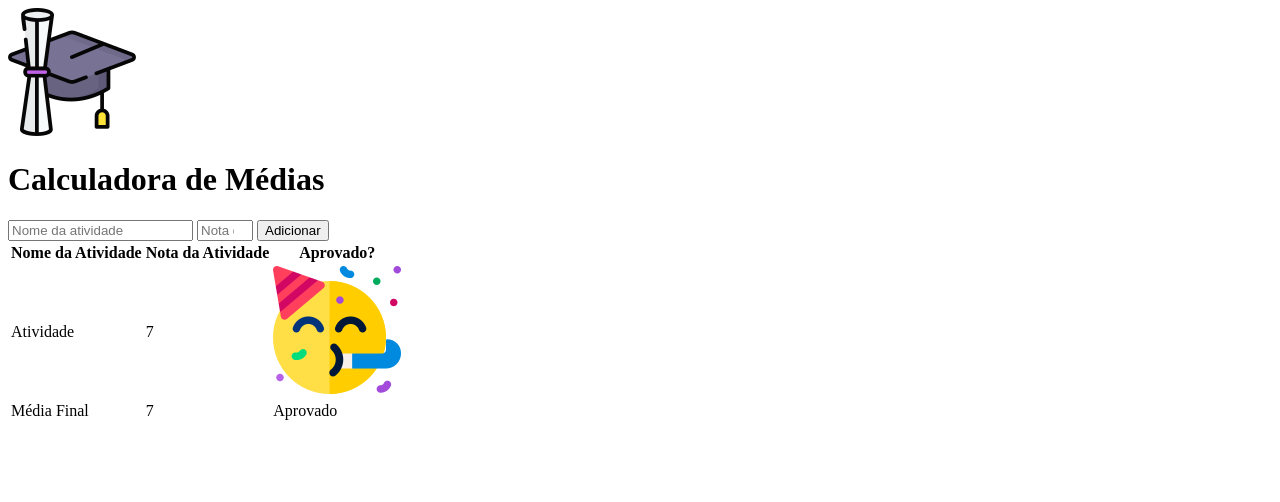
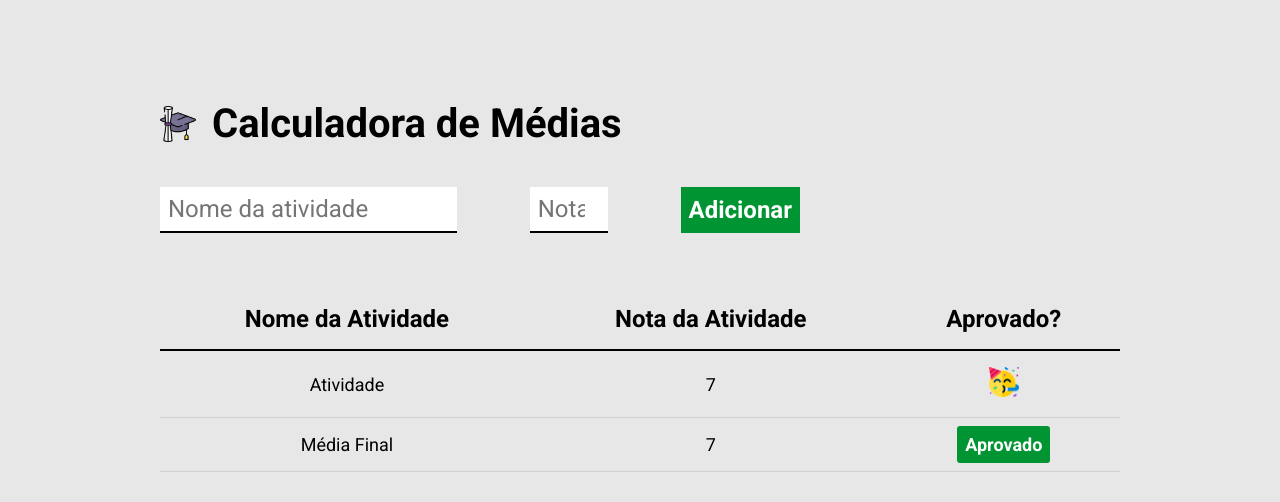
Before and after one commit to vinhaferreira/ebac_curso_frontend, a plain HTML site: page index.html in a window 1280 px wide. Drawn offline with Linux system fonts and the light colour scheme.

Commit message:
Módulo 8 Aula 03 Estilização criando main.css

```diff
--- a/index.html
+++ b/index.html
@@ -5,8 +5,13 @@
     <meta http-equiv="X-UA-Compatible" content="IE=edge">
     <meta name="viewport" content="width=device-width, initial-scale=1.0">
     <title>Calculadora de Médias</title>
+    <link rel="preconnect" href="https://fonts.googleapis.com">
+    <link rel="preconnect" href="https://fonts.gstatic.com" crossorigin>
+    <link href="https://fonts.googleapis.com/css2?family=Inter&family=Roboto:wght@400;700&display=swap" rel="stylesheet">
+    <link rel="stylesheet" href="/main.css">
 </head>
 <body>
+    <div class="container">
         <header>
             <img src="/images/logo.png" alt="capelo e diploma">
             <h1>Calculadora de Médias </h1>
@@ -16,7 +21,7 @@
             <input type="number" required placeholder="Nota da atividade" min="0" max="10"/>
             <button type="submit">Adicionar</button>
         </form>
-    <table>
+        <table cellspacing="0" >
             <thead>
                 <tr>
                     <th>
@@ -37,9 +42,10 @@
                 <tr>
                     <td>Média Final</td>
                     <td>7</td>
-                <td>Aprovado</td>
+                    <td><span class="resultado aprovado">Aprovado</span> </td>
                 </tr>
             </tfoot>
         </table>
+    </div>
 </body>
 </html>
--- /dev/null
+++ b/main.css
@@ -0,0 +1,97 @@
+*{
+    margin: 0;
+    padding: 0;
+    box-sizing: border-box;
+    font-family: 'Roboto', sans-serif;
+
+}
+
+body{
+    background-color: #E7E7E7;
+    padding-top: 100px;
+}
+
+header{
+    display: flex;
+    align-items: center;
+    margin-bottom: 40px;
+}
+header img{
+    height: 36px;
+    margin-right: 16px;
+}
+
+header h1{
+    font-size: 40px;
+    font-weight: bold;
+}
+
+.container{
+    max-width: 960px;
+    width: 100%;
+    margin: 0 auto;
+}
+
+form{
+    display: flex;
+    max-width: 640px;
+    width: 100%;
+    justify-content: space-between;
+    margin-bottom: 56px;
+}
+
+form input{
+    font-size: 24px;
+    background-color: #FFF;
+    border: none;
+    border-bottom: 2px solid #000;
+    padding: 8px;
+}
+
+form button{
+    background-color: #009432;
+    color: white;
+    font-size: 24px;
+    font-weight: bold;
+    border: none;
+    cursor: pointer;
+    padding: 8px;
+}
+
+table{
+    width: 100%;
+}
+
+table th{
+    border-bottom: 2px solid #000;
+    padding: 16px;
+    font-size: 24px;
+    font-weight: bold;
+}
+
+table td {
+    padding: 16px 0;
+    font-size: 18px;
+    text-align: center;
+    border-bottom: 1px solid rgba(0, 0, 0, 0.1)
+
+}
+
+table td img{
+    height: 30px;
+}
+.resultado {
+    padding: 8px;
+    font-weight: bold;
+    color:#FFF;
+    background-color: #000;
+    border-radius: 3px;
+}
+
+.aprovado{
+    background-color: #009432;
+}
+
+.reprovado{
+    background-color: red ;
+}
```
Lines whose indentation alone changed are shown as unchanged.
